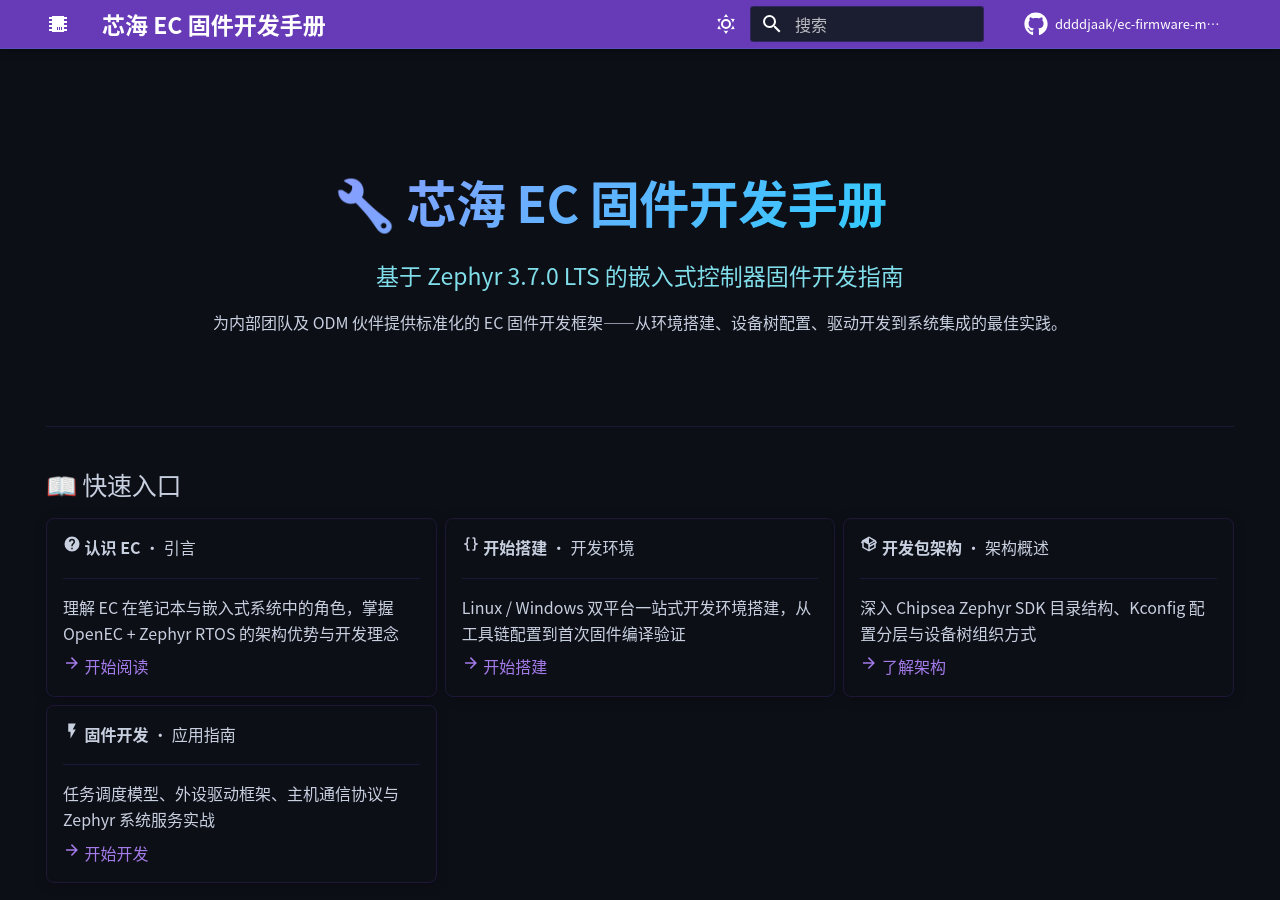
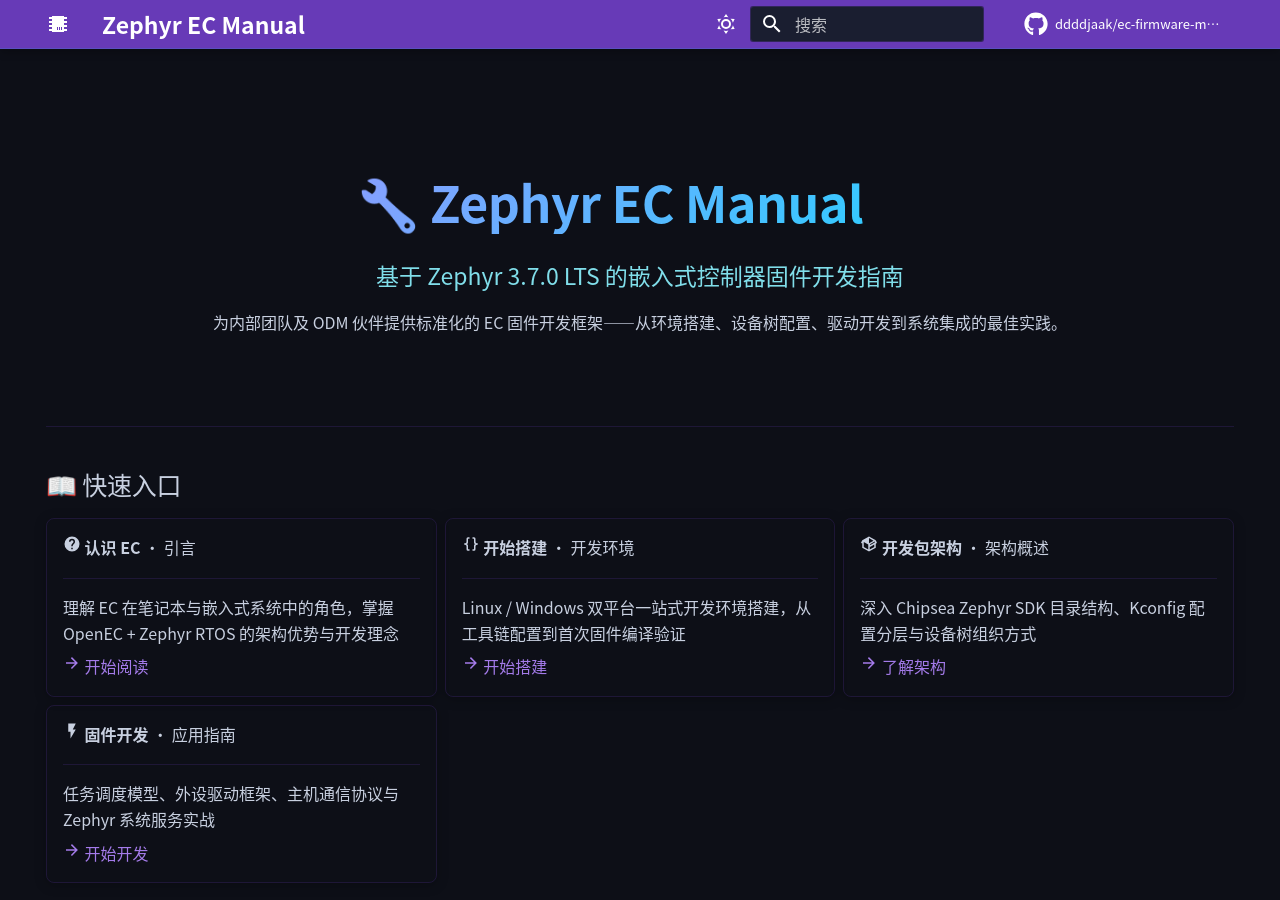
Before and after one commit to ddddjaak/ec-firmware-manual, an MkDocs documentation site: the page built from docs/index.md, in a window 1280 px wide and 900 px high. Built offline with MkDocs 1.6.1 and Material for MkDocs 9.7.7, drawn with Linux system fonts in a browser that asks for light colours; comment, search, counter and statistics services are not loaded.

Commit message:
feat: 标题改为 Zephyr EC Manual，仓库公开，恢复 Pages 部署
- site_name: 芯海 EC 固件开发手册 → Zephyr EC Manual
- 仓库: private → public
- workflow: 恢复 deploy-pages 自动部署

```diff
--- a/docs/index.md
+++ b/docs/index.md
@@ -6,7 +6,7 @@
 
 <div class="cyber-hero" markdown>
 
-# 🔧 芯海 EC 固件开发手册
+# 🔧 Zephyr EC Manual
 
 <p class="hero-tagline">基于 Zephyr 3.7.0 LTS 的嵌入式控制器固件开发指南</p>
 
--- a/mkdocs.yml
+++ b/mkdocs.yml
@@ -1,5 +1,5 @@
-site_name: "芯海 EC 固件开发手册"
-site_description: "基于 Zephyr 3.7.0 LTS 的嵌入式控制器固件开发指南"
+site_name: "Zephyr EC Manual"
+site_description: "Zephyr EC Firmware Development Manual"
 repo_name: ddddjaak/ec-firmware-manual
 repo_url: https://github.com/ddddjaak/ec-firmware-manual
 
```
Also changed, not shown: 1 other file.
